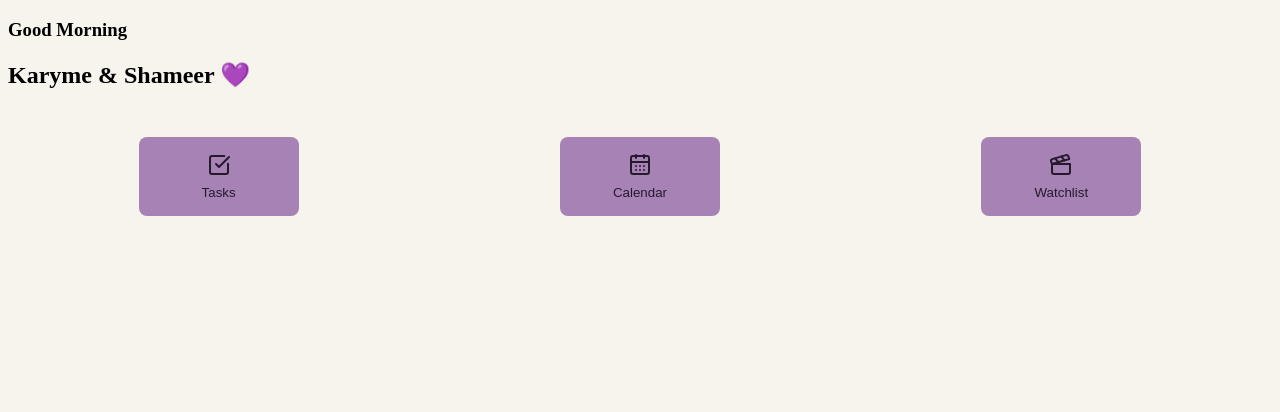
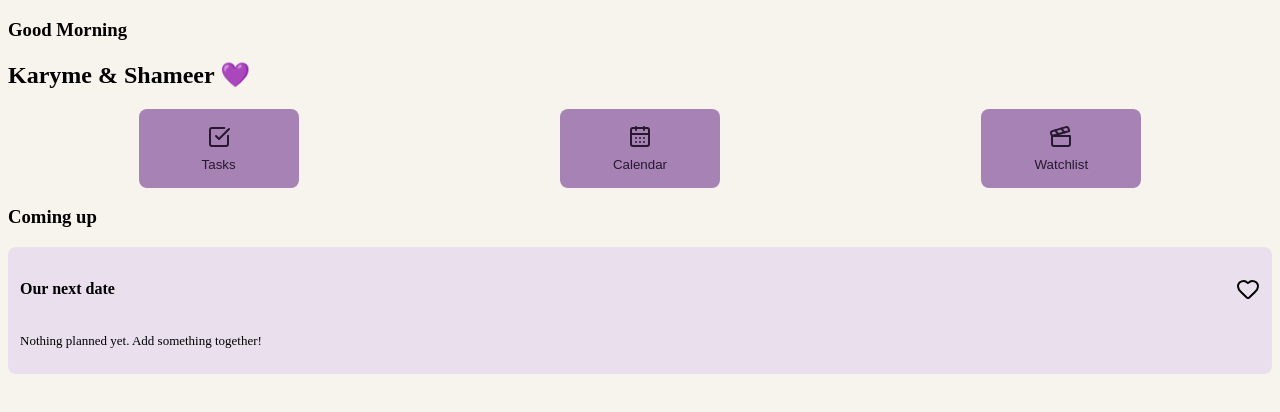
Before and after one commit to Shameer-R/BetweenUs, a React app in the folder frontend/: page / in a window 1280 px wide. Shown: the top 412 px of the page. Built offline with nearby package versions, Linux system fonts and the light colour scheme; the HTML template or start-up script is replaced by a standard one.

Commit message:
feat: add 'coming up' section homepage

```diff
--- a/frontend/src/App.jsx
+++ b/frontend/src/App.jsx
@@ -1,5 +1,10 @@
 import { useState } from "react";
-import { SquareCheckBig, CalendarDays, Clapperboard } from "lucide-react";
+import {
+  SquareCheckBig,
+  CalendarDays,
+  Clapperboard,
+  Heart,
+} from "lucide-react";
 import "./App.css";
 
 function FeatureButton({ featureName, Icon }) {
@@ -25,6 +30,16 @@ function App() {
         <FeatureButton featureName="Calendar" Icon={CalendarDays} />
         <FeatureButton featureName="Watchlist" Icon={Clapperboard} />
       </div>
+      <div className="upcoming-section">
+        <h3>Coming up</h3>
+        <div className="upcoming-inner-section">
+          <span>
+            <h4>Our next date</h4>
+            <Heart></Heart>
+          </span>
+          <p>Nothing planned yet. Add something together!</p>
+        </div>
+      </div>
     </>
   );
 }
--- a/frontend/src/index.css
+++ b/frontend/src/index.css
@@ -11,7 +11,7 @@ body {
 }
 
 header {
-  margin-bottom: 3rem;
+  margin-bottom: 1rem;
 }
 
 main {
@@ -39,3 +39,26 @@ main {
   color: #26192e;
   width: 10rem;
 }
+
+.upcoming-section {
+  display: flex;
+  flex-direction: column;
+}
+
+.upcoming-inner-section {
+  background-color: #eae0ed;
+  padding: 0.75rem;
+  border-radius: 0.5rem;
+}
+
+.upcoming-inner-section > span {
+  display: flex;
+  flex-direction: row;
+  justify-content: space-between;
+  text-align: center;
+  align-items: center;
+}
+
+.upcoming-inner-section > p {
+  font-size: 13px;
+}
```
